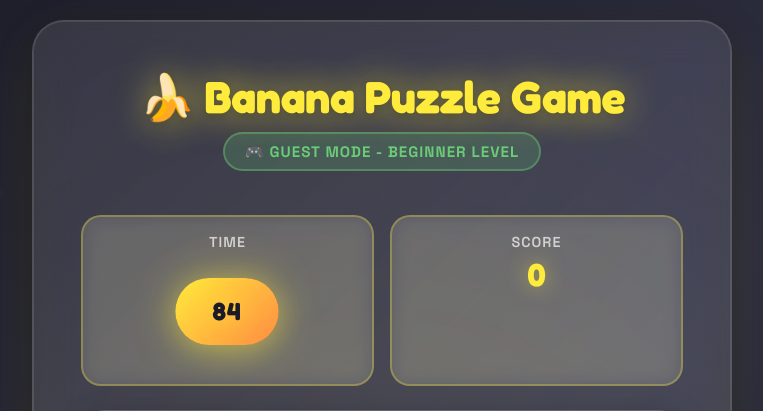
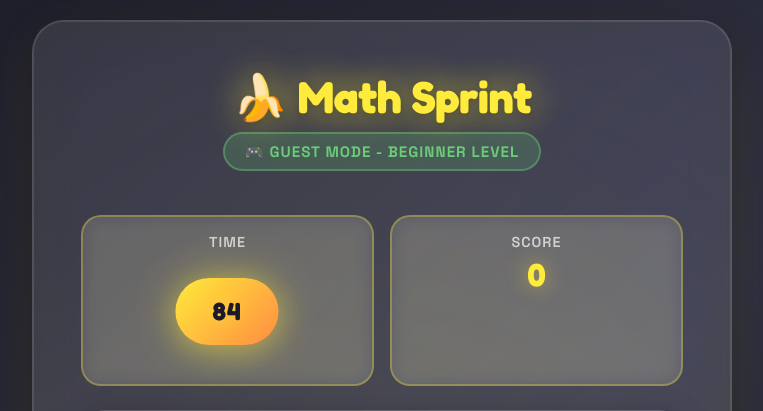
Before and after one commit to jeewa26/puzzle-game, a PHP site: page /guest_game.php in a window 1280 px wide. Shown: the top 411 px of the page, without its empty margins (258-1021 px from the left). Run offline with PHP 8.4, Linux system fonts and the light colour scheme; data that the repository does not hold is empty.

Commit message:
refactor: update guest game title to Math Sprint

```diff
--- a/guest_game.php
+++ b/guest_game.php
@@ -3,13 +3,13 @@
 <head>
   <meta charset="UTF-8">
   <meta name="viewport" content="width=device-width, initial-scale=1.0">
-  <title>🍌 Guest Banana Game</title>
+  <title>🍌 Guest Math Sprint</title>
   <link rel="stylesheet" href="style.css">
   <link rel="stylesheet" href="guest-game-style.css">
 </head>
 <body>
   <div class="game-container">
-    <h1>🍌 Banana Puzzle Game</h1>
+    <h1>🍌 Math Sprint</h1>
     <p class="guest-badge">Guest Mode - Beginner Level</p>
 
     <div class="stats-bar">
```
